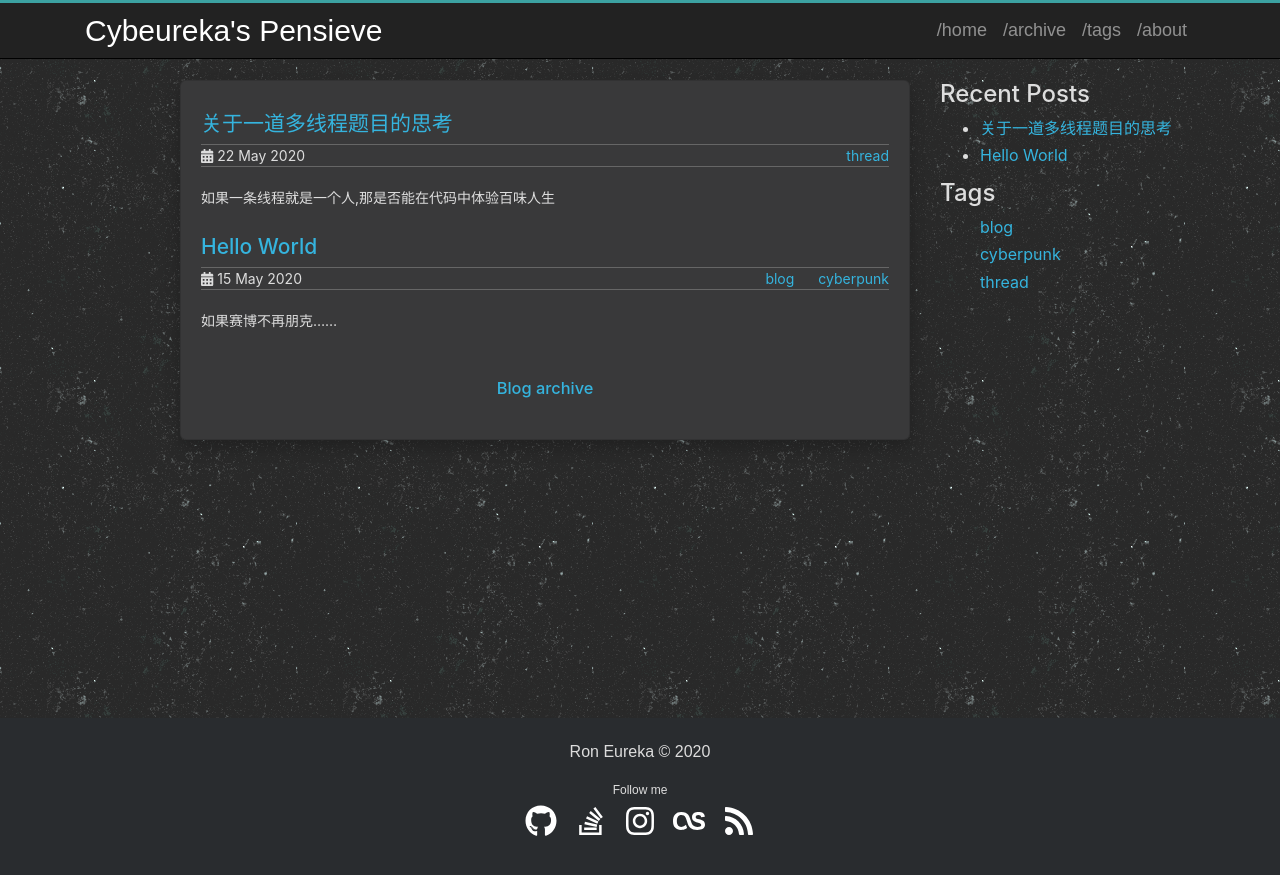
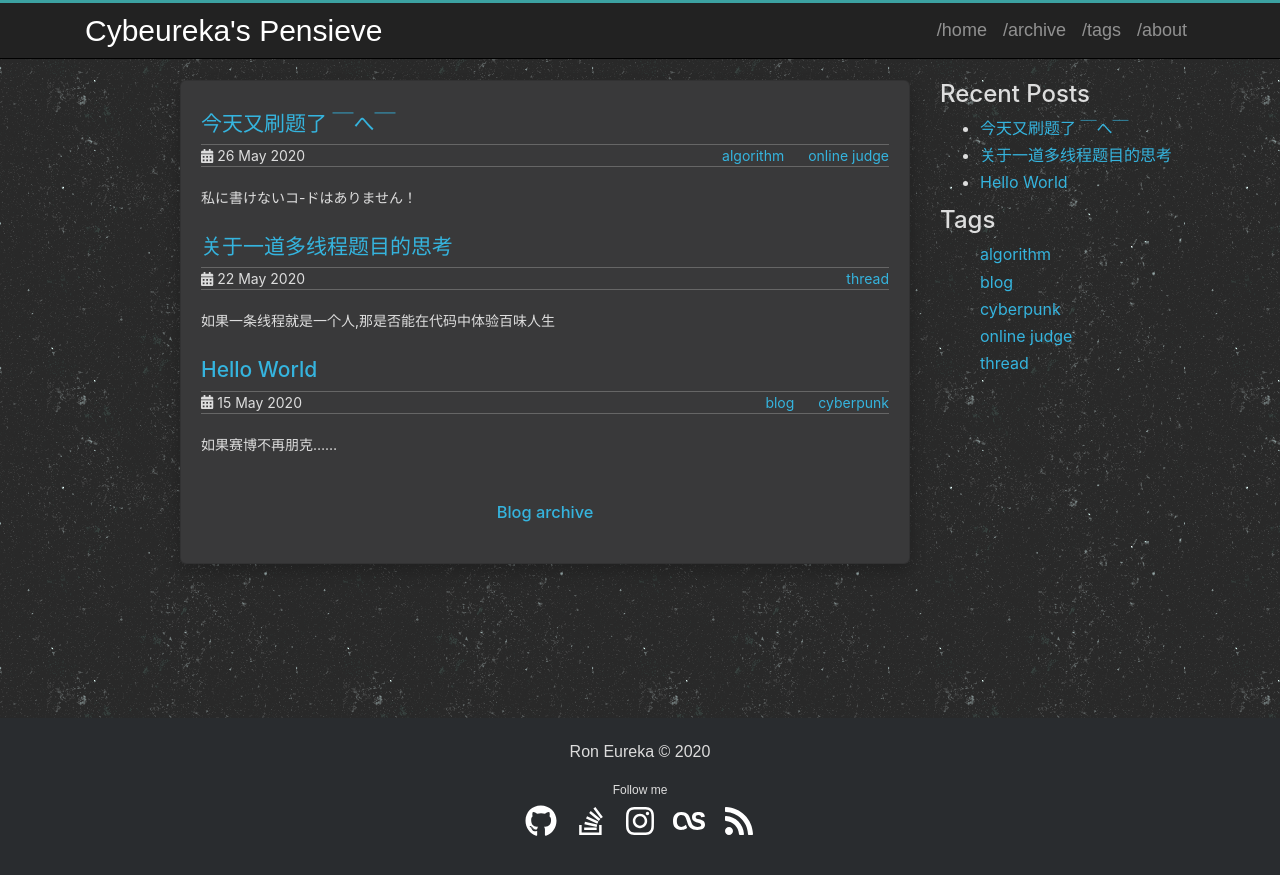
Before and after one commit to Ron2014/Ron2014.github.io, a Jekyll site: the page built from index.html, in a window 1280 px wide. Shown: the top 875 px of the page. Built offline with Jekyll 4.4.1, drawn with Linux system fonts in a browser that asks for light colours.

Commit message:
algorithm

```diff
--- /dev/null
+++ b/_posts/2020-05-26-algorithm-feel.md
@@ -0,0 +1,20 @@
+---
+layout: post
+title: 今天又刷题了 ￣へ￣
+date: 2020-05-26 12:22
+description: 私に書けないコ-ドはありません！
+toc: true
+tags:
+ - algorithm
+ - online judge
+---
+
+心理活动:昨晚睡得很好,难得这么有精神,今天刷个一两百道题应该不成问题吧!
+
+![img]({{ '/assets/images/matrix0.gif' | relative_url }}){: .center-image }*题海中的我(想象中)*
+
+打开刷题网站,TMD都是题,都来吧,让我敲个痛快!
+
+然鹅,不知道过了多久,第一道题目终于AC的时候......
+
+![img]({{ '/assets/images/yeah.gif' | relative_url }}){: .center-image }*现实中的我*
```
Also changed, not shown: _posts/2020-05-22-multi-thread.md (+1 -1 lines).
